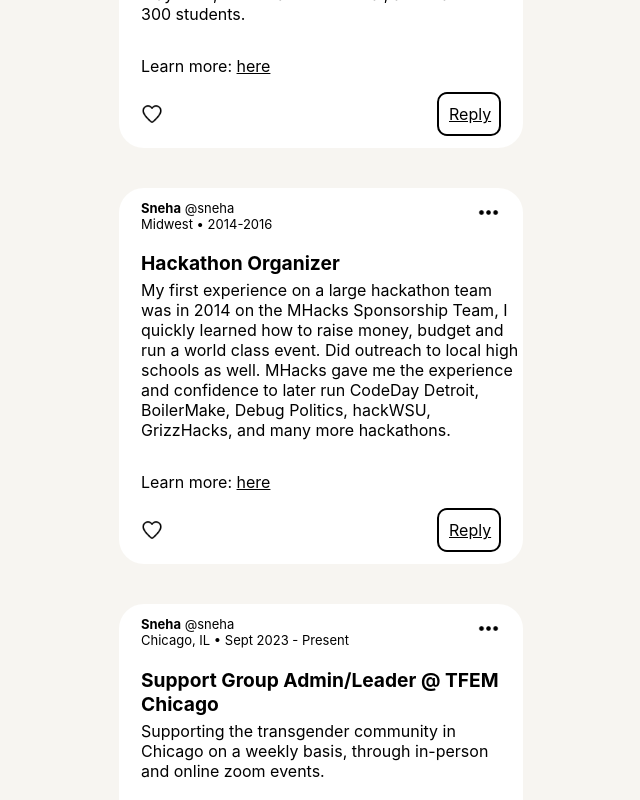
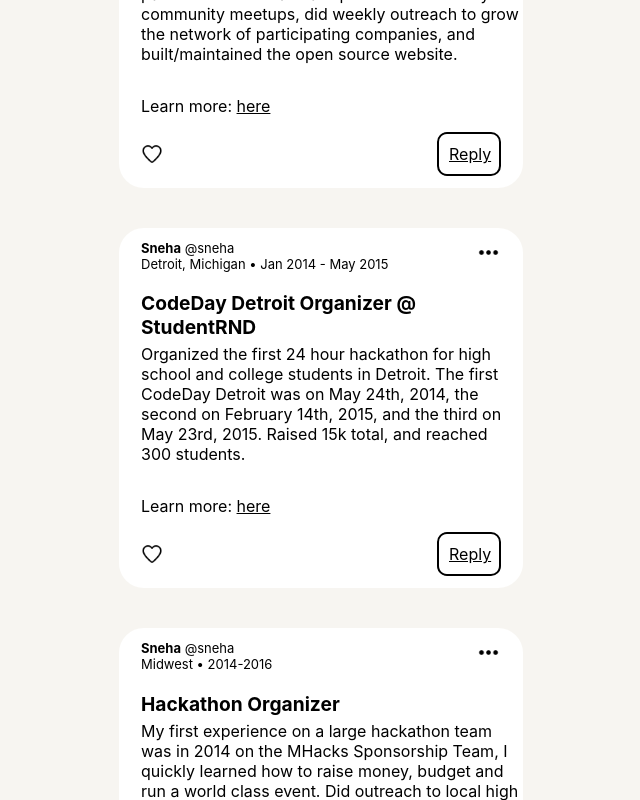
Before and after one commit to snehajalukar/snehacodes, a React (Create React App) app: page /#/community in a window 1280 px wide. Shown: the part 2480-3280 px from the top of the page, without its empty margins (319-959 px from the left). Built offline with nearby package versions, Linux system fonts and the light colour scheme.

Commit message:
adds Startup Detroit to community page

```diff
--- a/src/Community.js
+++ b/src/Community.js
@@ -54,6 +54,14 @@
 
         <LexPost
           location="Detroit, Michigan"
+          time="Oct 2017 - Jan 2021"
+          title="Startup Detroit Open Source Project Maintainer / Community Leader"
+          description="During my time working at Techstars Mobility, I built and worked to grow a project uniting the Detroit startup community in a grassroots way. I grew and moderated the Slack community, partnered with local startups to throw monthly community meetups, did weekly outreach to grow the network of participating companies, and built/maintained the open source website."
+          link="http://startupdetroit.co/"
+        />
+
+        <LexPost
+          location="Detroit, Michigan"
           time="Jan 2014 - May 2015"
           title="CodeDay Detroit Organizer @ StudentRND"
           description="Organized the first 24 hour hackathon for high school and college students in Detroit. The first CodeDay Detroit was on May 24th, 2014, the second on February 14th, 2015, and the third on May 23rd, 2015. Raised 15k total, and reached 300 students."
@@ -72,7 +80,7 @@
             location="Chicago, IL"
             time="Sept 2023 - Present"
             title="Support Group Admin/Leader @ TFEM Chicago"
-            description="Supporting the transgender community in Chicago on a weekly basis, through in-person and online zoom events."
+            description="Supporting the transgender community in Chicago on a weekly basis, through in-person and online zoom events and moderating a Discord group."
             link="https://centeronhalsted.org/newevents-details.cfm?ID=17600"
         />
       </div>
```
